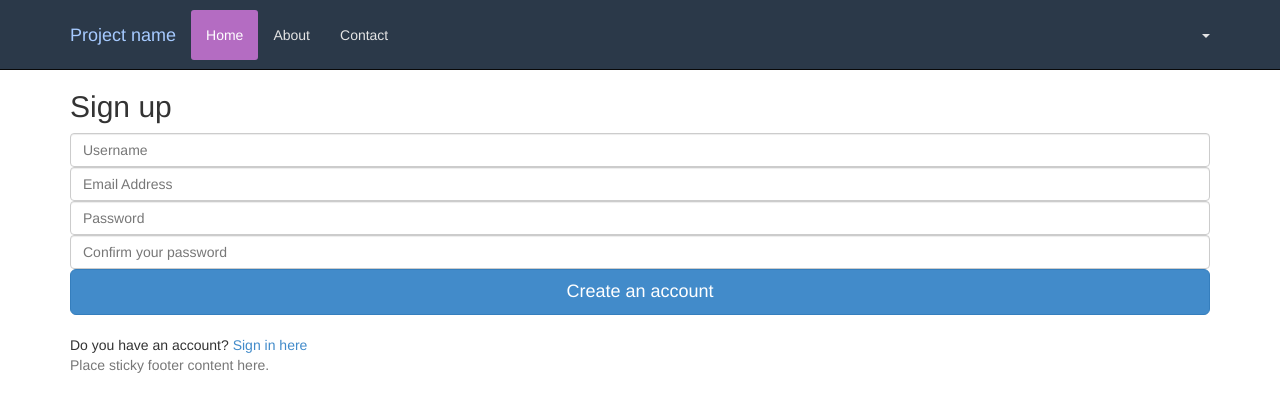
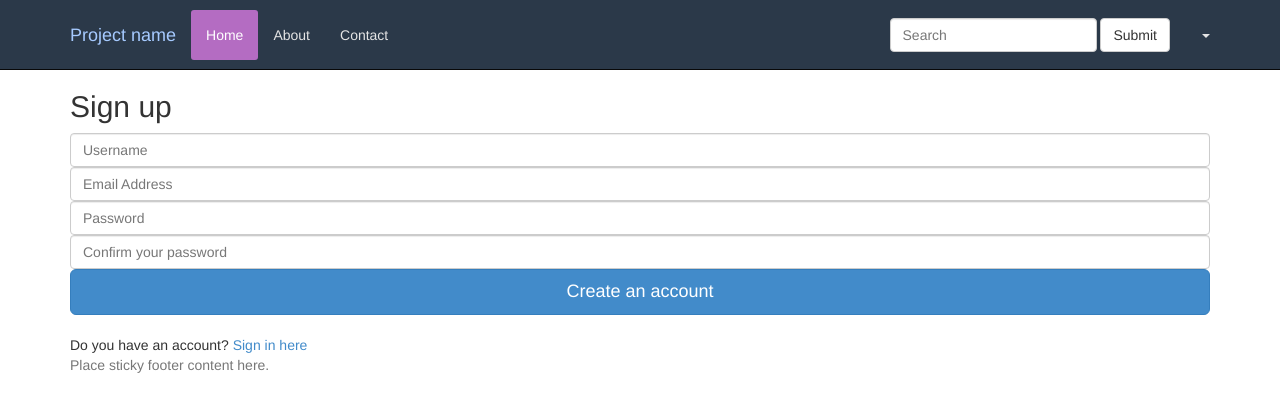
Before and after one commit to psychorash/djandotestmarco, a Django app: page /accounts/register/ in a window 1280 px wide. Shown: the top 412 px of the page. Run offline with Django 3.2, Linux system fonts and the light colour scheme; parts of the project's set-up code (start-up, migrations or seed data) failed here and were passed over; some libraries are stand-ins or nearby versions.

Commit message:
configurar el search y generacion de busqueda

```diff
--- /dev/null
+++ b/djandotestmarco/apps/search/urls.py
@@ -0,0 +1,7 @@
+from django.conf.urls import patterns, url
+from djandotestmarco.apps.search import views
+
+urlpatterns = patterns('djandotestmarco.apps.search.views',
+                       url(r'^search/$', views.SearchView.as_view(), name='search'),
+
+                       )
--- a/djandotestmarco/settings.py
+++ b/djandotestmarco/settings.py
@@ -29,6 +29,7 @@ INSTALLED_APPS = (
     'djandotestmarco.apps.main',
     'djandotestmarco.apps.social',
     'djandotestmarco.apps.registration',
+    'djandotestmarco.apps.search',
 )
 
 MIDDLEWARE_CLASSES = (
--- a/djandotestmarco/templates/base.html
+++ b/djandotestmarco/templates/base.html
@@ -38,6 +38,12 @@
             <li><a href="#contact">Contact</a></li>
           </ul>
           <ul class="nav navbar-nav navbar-right">
+           <form class="navbar-form navbar-left" role="search" action="/search/" method="get">
+           <div class="form-group">
+             <input type="text" class="form-control" name="q" placeholder="Search">
+           </div>
+           <button type="submit" class="btn btn-default">Submit</button>
+           </form>
            <li class="dropdown">
                <a href="#" class="dropdown-toggle" data-toggle="dropdown">{% block user %}{% endblock %} <span class="caret"></span></a>
             <ul class="dropdown-menu  animated in fadeInDown" role="menu">
--- a/djandotestmarco/urls.py
+++ b/djandotestmarco/urls.py
@@ -12,4 +12,5 @@ urlpatterns = patterns('',
     url(r'^', include('djandotestmarco.apps.main.urls')),
     url(r'^media/(?P<path>.*)$', 'django.views.static.serve', {'document_root':settings.MEDIA_ROOT}),
     url(r'^accounts/', include('djandotestmarco.apps.registration.urls')),
+    url(r'^', include('djandotestmarco.apps.search.urls')),
 )
```
Also changed, not shown: djandotestmarco/apps/search/views.py (+18 -2 lines), djandotestmarco/templates/search/search.html (added, +12 -0 lines), my_data.db. Lines whose indentation alone changed are shown as unchanged.
